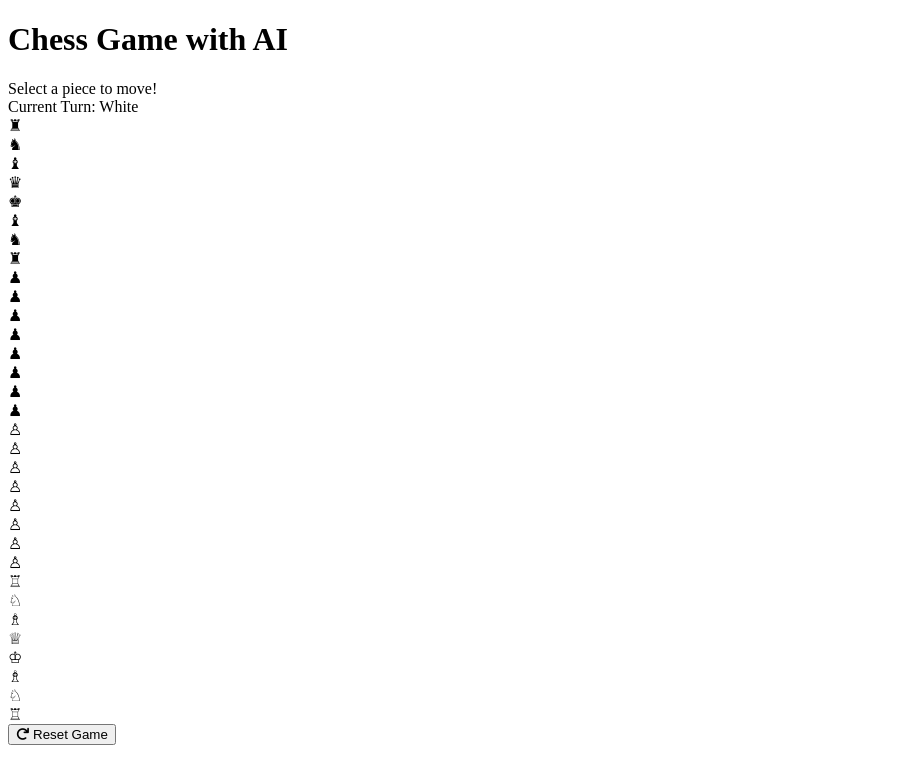
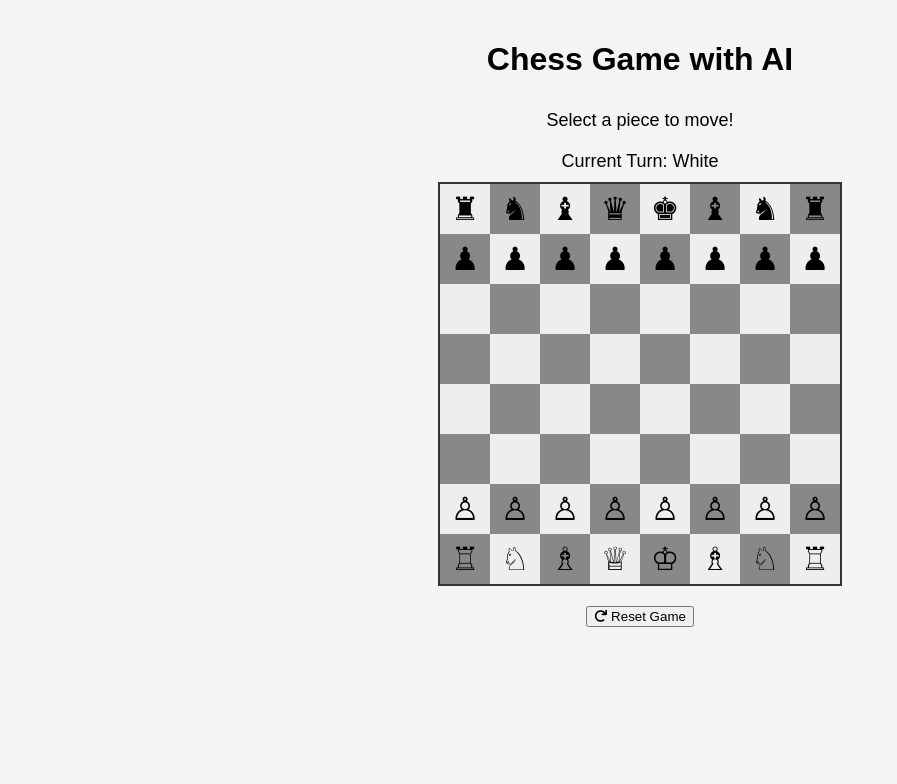
Before and after one commit to MagicbossgamingYT/DADUCK, a plain HTML site: page index.html in a window 1280 px wide. Shown: the whole page, without its empty margins (0-897 px from the left). Drawn offline with Linux system fonts and the light colour scheme.

Commit message:
Update index.html

```diff
--- a/index.html
+++ b/index.html
@@ -6,7 +6,49 @@
     <title>Chess Game with AI</title>
     <link rel="stylesheet" href="https://cdnjs.cloudflare.com/ajax/libs/font-awesome/6.0.0-beta3/css/all.min.css">
     <style>
-        /* Your existing styles remain unchanged */
+        body {
+            font-family: Arial, sans-serif;
+            display: flex;
+            flex-direction: column;
+            align-items: center;
+            background-color: #f4f4f4;
+            margin: 0;
+            padding: 20px;
+        }
+        #board {
+            display: grid;
+            grid-template-columns: repeat(8, 1fr);
+            width: 400px;
+            height: 400px;
+            border: 2px solid #333;
+        }
+        .square {
+            width: 50px;
+            height: 50px;
+            display: flex;
+            justify-content: center;
+            align-items: center;
+            font-size: 32px;
+        }
+        .light {
+            background-color: #eee;
+        }
+        .dark {
+            background-color: #888;
+        }
+        .selected {
+            background-color: yellow;
+        }
+        .invalid-move {
+            background-color: red;
+        }
+        #reset-button {
+            margin: 20px;
+        }
+        #info, #turn-indicator, #move-history, #result {
+            margin: 10px;
+            font-size: 18px;
+        }
     </style>
 </head>
 <body>
```
